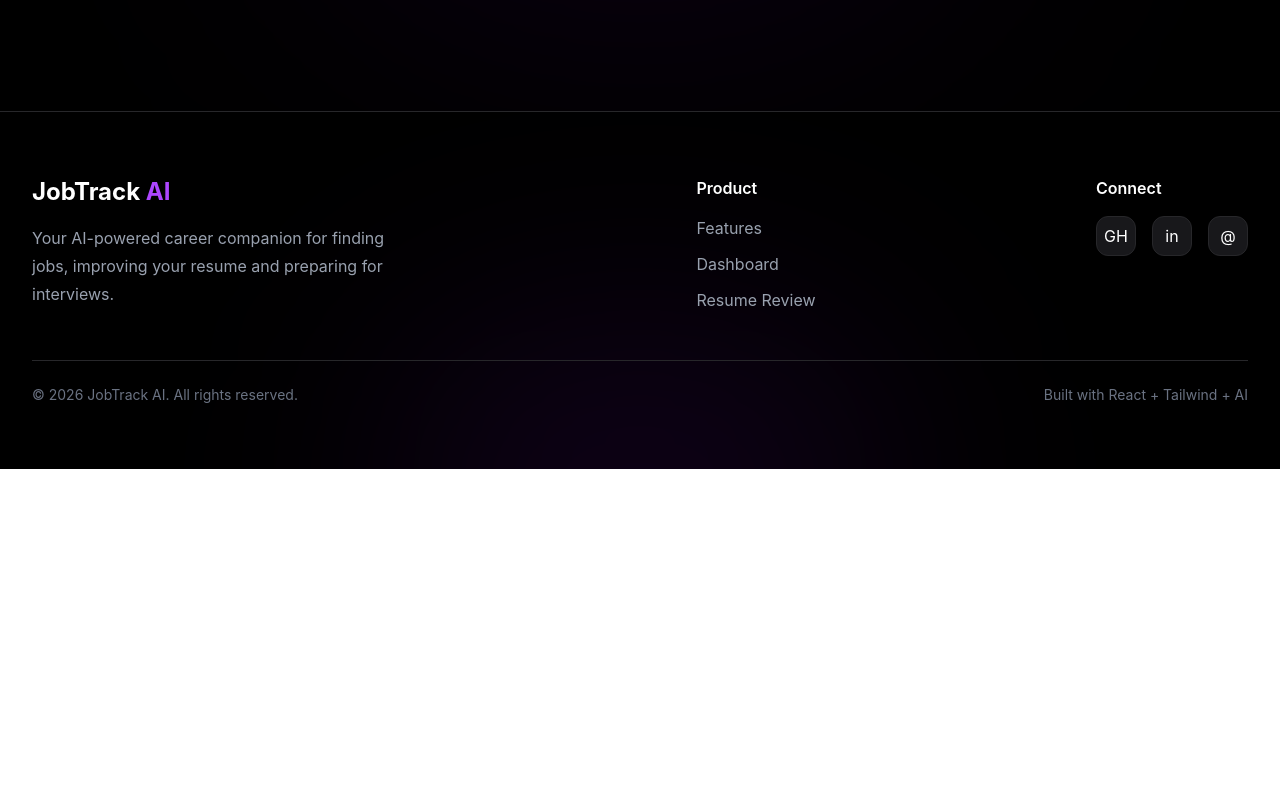
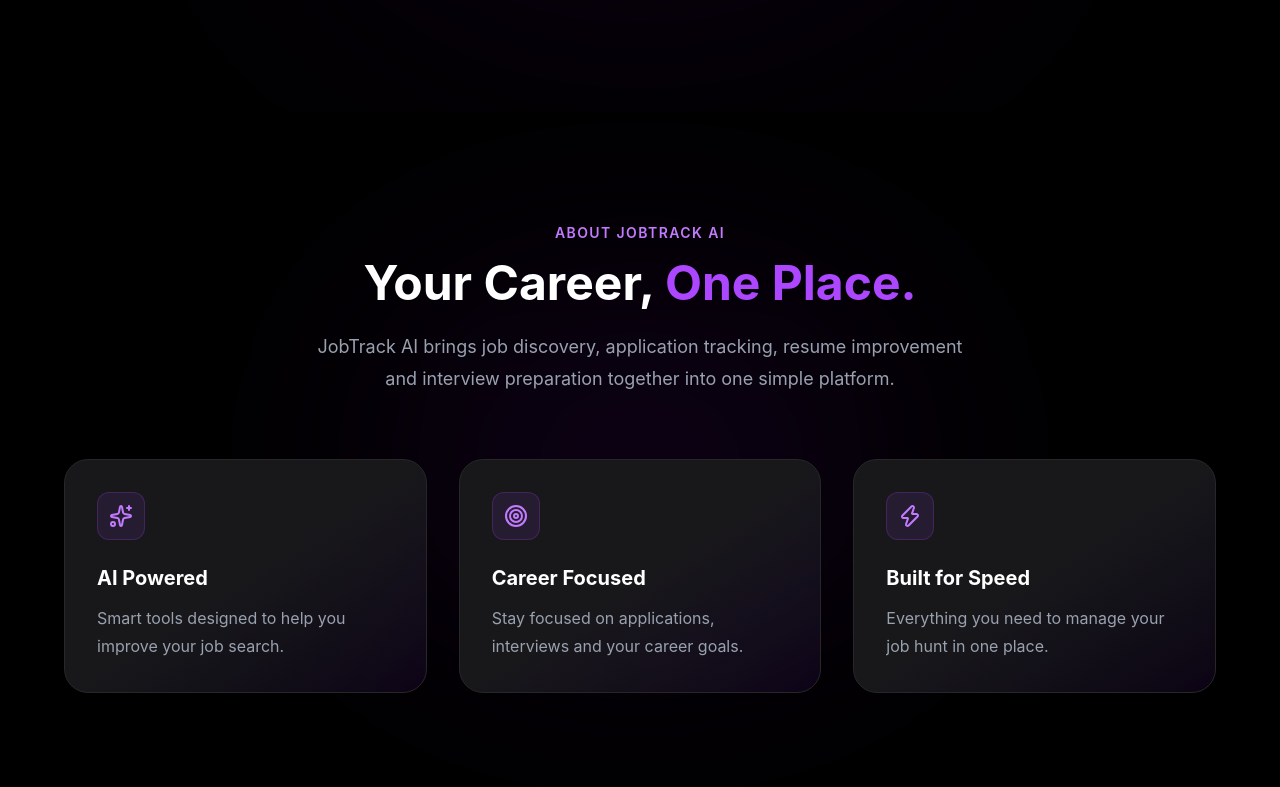
Before and after one commit to Kartik3032/JobTrack-AI, a React (Vite) app in the folder client/: page / in a window 1280 px wide. Shown: the part 1753-2540 px from the top of the page. Before the commit the page ends 2222 px from the top, so only its background shows below. Built offline with nearby package versions, Linux system fonts and the light colour scheme.

Commit message:
add premium about section

```diff
--- /dev/null
+++ b/client/src/components/about.jsx
@@ -0,0 +1,94 @@
+import { motion } from "framer-motion";
+import { Sparkles, Target, Zap } from "lucide-react";
+
+function About() {
+    const points = [
+        {
+            icon: <Sparkles size={24} />,
+            title: "AI Powered",
+            desc: "Smart tools designed to help you improve your job search.",
+        },
+        {
+            icon: <Target size={24} />,
+            title: "Career Focused",
+            desc: "Stay focused on applications, interviews and your career goals.",
+        },
+        {
+            icon: <Zap size={24} />,
+            title: "Built for Speed",
+            desc: "Everything you need to manage your job hunt in one place.",
+        },
+    ];
+
+    return (
+        <section
+            id="about"
+            className="relative bg-black text-white py-28 px-8 overflow-hidden"
+        >
+            {/* Background Glow */}
+            <div className="absolute left-1/2 top-1/2 -translate-x-1/2 -translate-y-1/2 w-[500px] h-[300px] bg-purple-600/10 blur-[130px] rounded-full" />
+
+            <div className="relative max-w-6xl mx-auto">
+
+                {/* Heading */}
+                <motion.div
+                    initial={{ opacity: 0, y: 30 }}
+                    whileInView={{ opacity: 1, y: 0 }}
+                    transition={{ duration: 0.6 }}
+                    viewport={{ once: true }}
+                    className="text-center mb-16"
+                >
+                    <p className="text-purple-400 font-semibold tracking-widest uppercase text-sm mb-4">
+                        About JobTrack AI
+                    </p>
+
+                    <h2 className="text-4xl md:text-5xl font-bold">
+                        Your Career,{" "}
+                        <span className="text-purple-500">
+                            One Place.
+                        </span>
+                    </h2>
+
+                    <p className="text-gray-400 max-w-2xl mx-auto mt-6 text-lg leading-8">
+                        JobTrack AI brings job discovery, application tracking,
+                        resume improvement and interview preparation together
+                        into one simple platform.
+                    </p>
+                </motion.div>
+
+                {/* Cards */}
+                <div className="grid md:grid-cols-3 gap-8">
+
+                    {points.map((point, index) => (
+                        <motion.div
+                            key={index}
+                            initial={{ opacity: 0, y: 30 }}
+                            whileInView={{ opacity: 1, y: 0 }}
+                            transition={{
+                                duration: 0.5,
+                                delay: index * 0.15,
+                            }}
+                            viewport={{ once: true }}
+                            className="group bg-gradient-to-br from-zinc-900 via-zinc-900 to-purple-950/20 border border-zinc-800 rounded-3xl p-8 hover:-translate-y-2 hover:border-purple-500/60 hover:shadow-[0_0_35px_rgba(168,85,247,0.15)] transition-all duration-300"
+                        >
+                            <div className="w-12 h-12 flex items-center justify-center rounded-xl bg-purple-500/10 text-purple-400 border border-purple-500/20 mb-6 group-hover:bg-purple-500/20 group-hover:scale-110 transition-all duration-300">
+                                {point.icon}
+                            </div>
+
+                            <h3 className="text-xl font-bold mb-3">
+                                {point.title}
+                            </h3>
+
+                            <p className="text-gray-400 leading-7">
+                                {point.desc}
+                            </p>
+                        </motion.div>
+                    ))}
+
+                </div>
+            </div>
+        </section>
+    );
+}
+
+export default About;
--- a/client/src/pages/Home.jsx
+++ b/client/src/pages/Home.jsx
@@ -2,15 +2,25 @@ import Navbar from "../components/Navbar";
 import Hero from "../components/Hero";
 import Features from "../components/Features";
 import Stats from "../components/Stats";
+import About from "../components/About";
 import Footer from "../components/Footer";
 
 function Home() {
     return (
-        <div className="min-h-screen bg-black">
+        <div
+            id="home"
+            className="min-h-screen bg-black text-white"
+        >
             <Navbar />
+
             <Hero />
+
             <Features />
+
             <Stats />
+
+            <About />
+
             <Footer />
         </div>
     );
```
